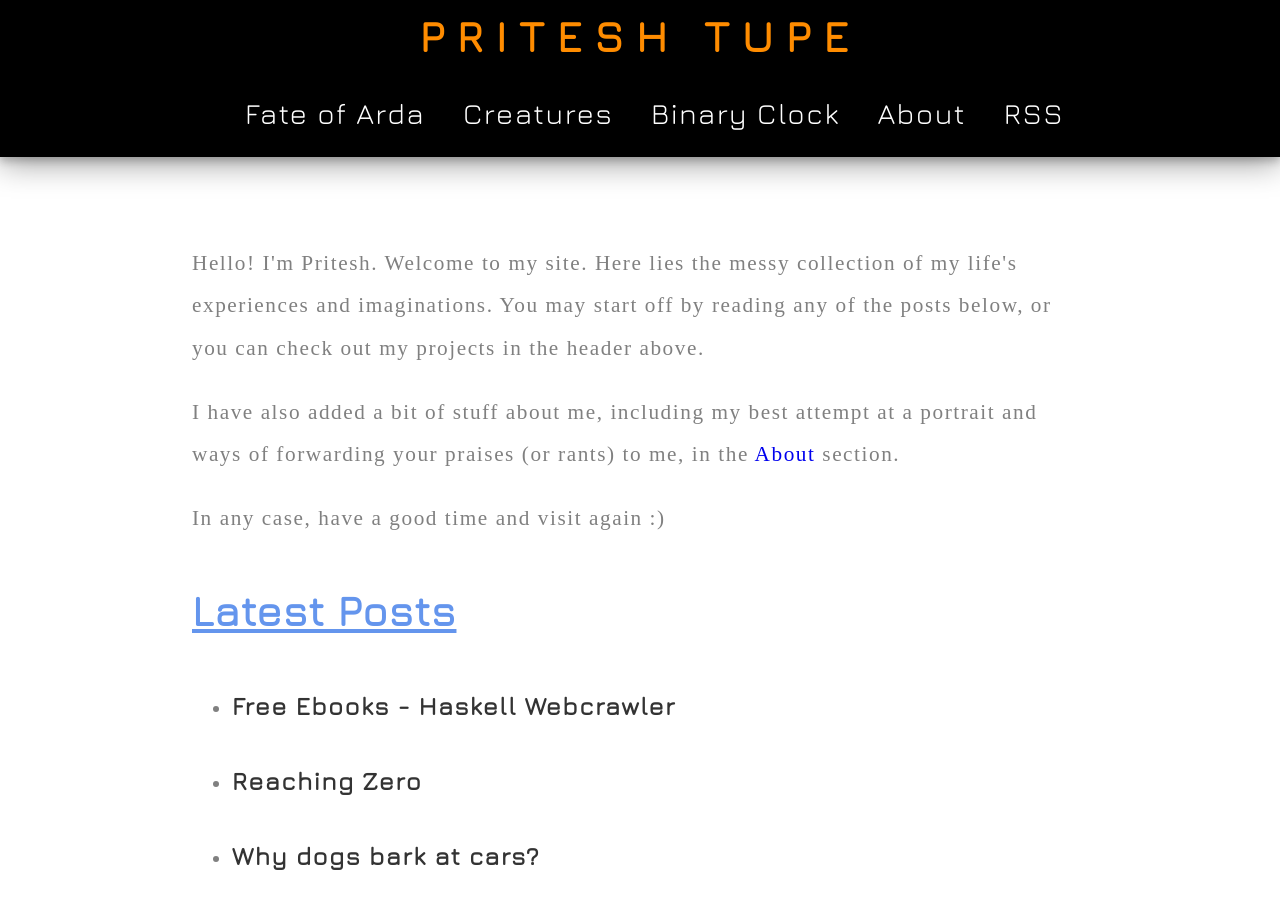
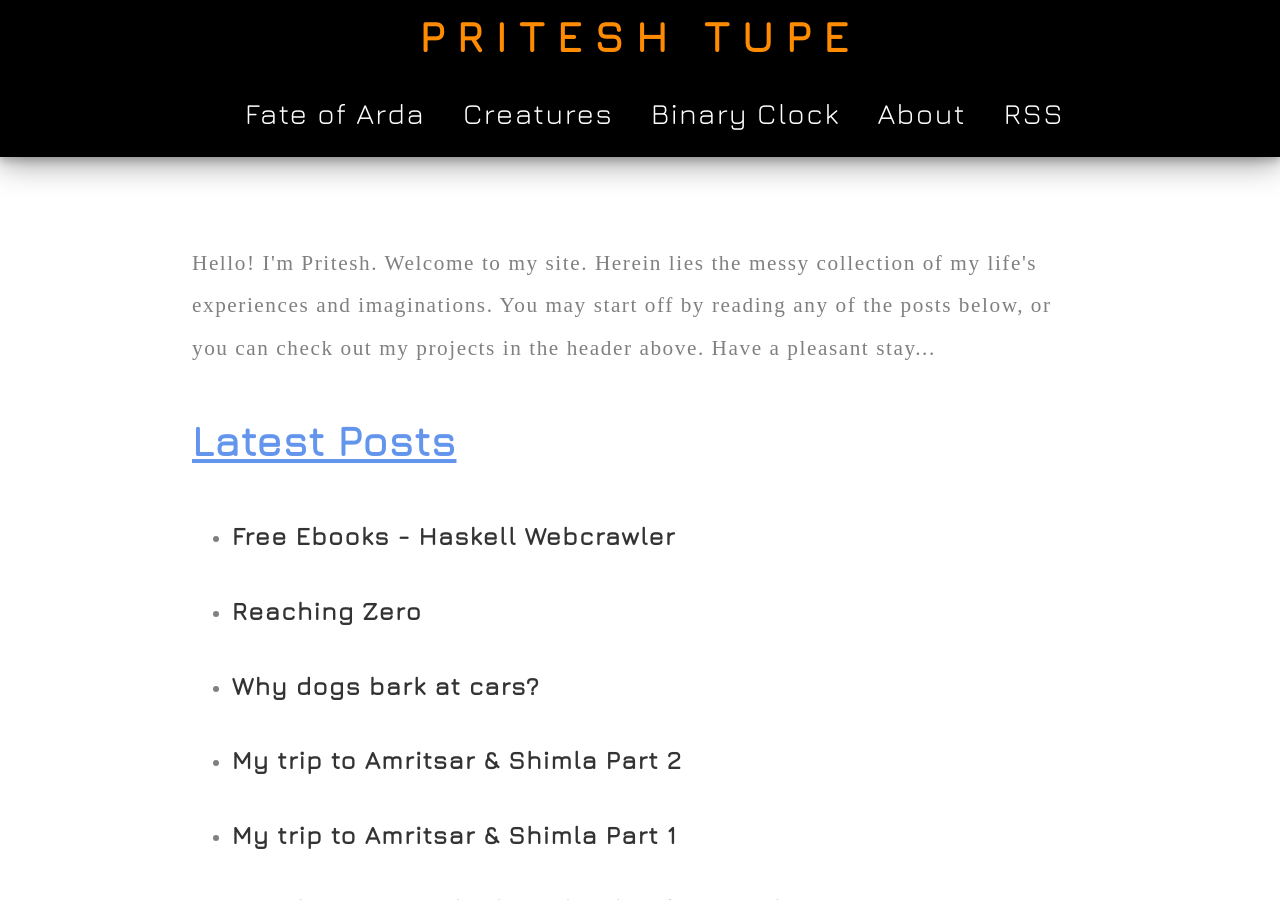
Before and after one commit to EMPAT94/empat94.github.io, a Jekyll site: the page built from index.html, in a window 1280 px wide and 900 px high. Built offline with Jekyll 4.4.1, drawn with Linux system fonts in a browser that asks for light colours; some web fonts are replaced; comment, search, counter and statistics services are not loaded.

Commit message:
Changed welcome message

```diff
--- a/index.html
+++ b/index.html
@@ -2,14 +2,14 @@
 title: Pritesh Tupe | Home
 metaDescription: My personal site where I share my thoughts and works
 ---
+
 <div id="personalMessage">
-
-<p>Hello! I'm Pritesh. Welcome to my site. Here lies the messy collection of my life's experiences and imaginations. You may start off by reading any of the posts below, or you can check out my projects in the header above.</p>
-
-<p>I have also added a bit of stuff about me, including my best attempt at a portrait and ways of forwarding your praises (or rants) to me, in the <a href="/about">About</a> section.</p>
-
-<p>In any case, have a good time and visit again :)</p>
-
+  <p>
+    Hello! I'm Pritesh. Welcome to my site. Herein lies the messy collection of
+    my life's experiences and imaginations. You may start off by reading any of
+    the posts below, or you can check out my projects in the header above. Have
+    a pleasant stay...
+  </p>
 </div>
 
 <h1><u>Latest Posts</u></h1>
```
